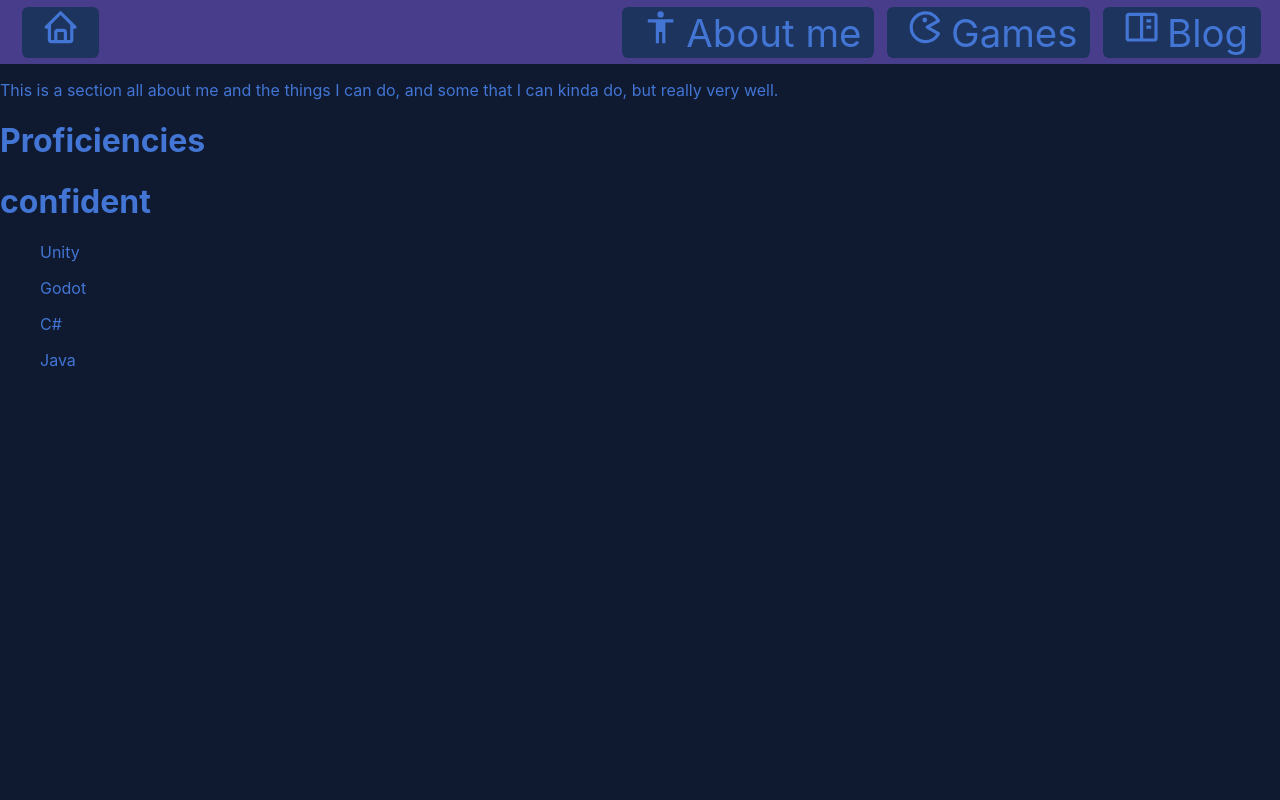
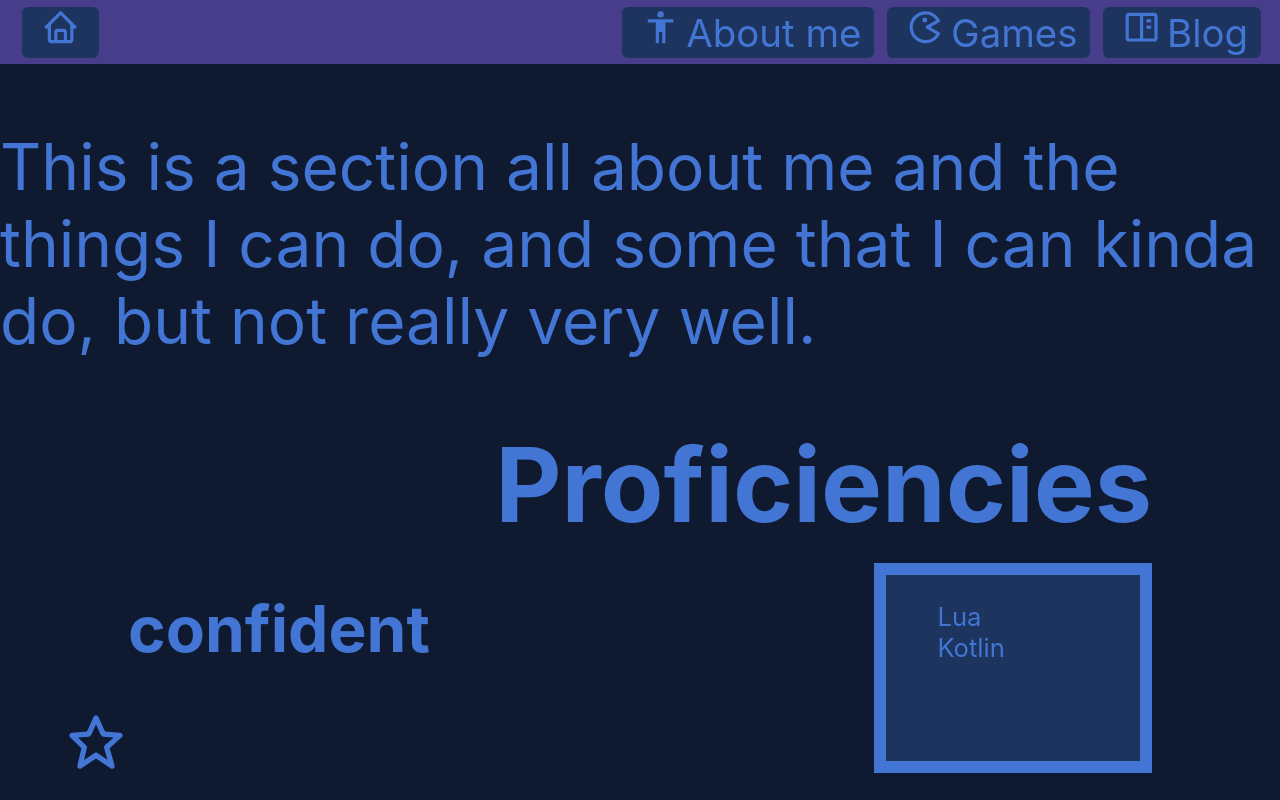
Before and after one commit to tm-nielsen/Portfolio-Site, a React (Create React App) app: page /about in a window 1280 px wide. Shown: the top 800 px of the page. Built offline with nearby package versions, Linux system fonts and the light colour scheme.

Commit message:
updates proficiency view on about page

```diff
--- a/src/components/Proficiency.js
+++ b/src/components/Proficiency.js
@@ -1,12 +1,23 @@
 import React from 'react'
+import {BiStar} from 'react-icons/bi'
 import '../styling/proficiency.css'
 
 const ProficiencySet = ({desc, value, list, typeFilter}) => {
   console.log(list)
 
+  const getStars = () => {
+    let stars = []
+    for(var i = 0; i < value; i++)
+      stars.push(<BiStar/>)
+    return stars
+  }
+
   return (
     <div className="proficiency-set">
-      <h1 className="proficiency-header">{desc}</h1>
+      <div className="proficiency-header">
+        <h1 className="proficiency-header">{desc}</h1>
+        {getStars()}
+      </div>
       <ol className="proficiency-list">
         {list.map((item, index) => <Proficiency key={index} title={item.title}
         type={item.type} typeFilter={typeFilter}/>)}
--- a/src/routes/About.js
+++ b/src/routes/About.js
@@ -2,6 +2,7 @@ import React from 'react'
 import ProficiencySet from '../components/Proficiency'
 import {BiStar} from 'react-icons/bi'
 import proficiencies from '../data/proficiencies'
+import '../styling/about.css'
 
 const About = () => {
   console.log(proficiencies.filter((x) => x.value === 3))
@@ -9,12 +10,16 @@ const About = () => {
   return (
     <div className="about">
       <p className="about-header">
-        This is a section all about me and the things I can do, and some that I can kinda do, but really very well.
+        This is a section all about me and the things I can do, and some that I can kinda do, but not really very well.
       </p>
       <h1 className="about-title">Proficiencies</h1>
       <div className="about-prof-box">
-        <ProficiencySet desc='confident' typeFilter='none'
-          list={proficiencies.filter((x) => x.value === 3)}/>
+        {
+          [1, 2, 3].map((num)=>
+            <ProficiencySet desc='confident' typeFilter='none' value={num}
+              list={proficiencies.filter((x) => x.value === num)}/>
+          )
+        }
       </div>
     </div>
   )
--- /dev/null
+++ b/src/styling/about.css
@@ -0,0 +1,24 @@
+.about {
+    display:flex;
+    flex:1;
+    flex-direction: column;
+}
+
+.about-header {
+    flex:1;
+    font-size: 5vw;
+    text-align: centre;
+}
+
+.about-title {
+    flex:1;
+    font-size: 8vw;
+    text-align: end;
+    margin: 0 10vw;
+}
+
+/* .about-prof-box {
+    display: flex;
+    flex:1;
+    flex-direction: row;
+} */
--- a/src/styling/proficiency.css
+++ b/src/styling/proficiency.css
@@ -0,0 +1,25 @@
+.proficiency-set {
+    display: flex;
+    flex:1;
+}
+
+.proficiency-header {
+    flex:2;
+    font-size: 5vw;
+    margin-left: 5vw;
+}
+
+.proficiency-list {
+    flex:0.5;
+    background-color: #1d345e;
+    padding: 2vw;
+    border: 1vw;
+    border-style:solid;
+    margin-right: 10vw;
+}
+
+.proficiency {
+    flex:1;
+    margin: 0 2vw;
+    font-size: 2vw;
+}
```
Also changed, not shown: src/components/ProficiencySet.js (deleted, +0 -20 lines).
